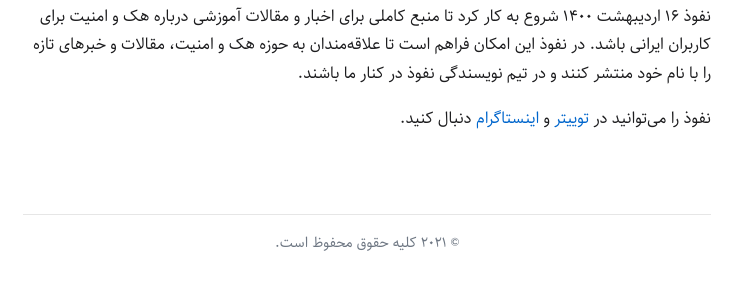
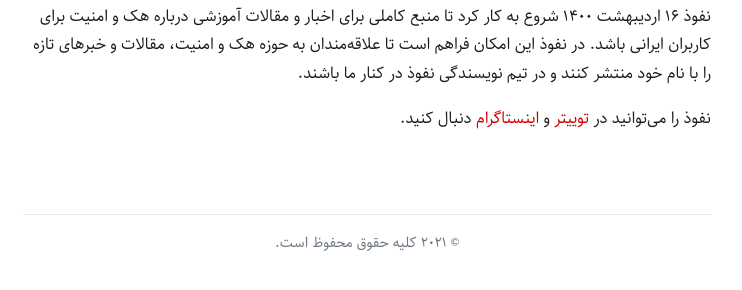
Before and after one commit to nofoz/nofoz.ir, a Jekyll site: the page built from about.md, in a window 1280 px wide. Shown: the part 204-494 px from the top of the page, without its empty margins (446-1188 px from the left). Built offline with Jekyll 4.4.1, drawn with Linux system fonts in a browser that asks for light colours.

Commit message:
Update style.css

```diff
--- a/assets/css/style.css
+++ b/assets/css/style.css
@@ -24,7 +24,7 @@ html {
 }
 
 a {
-    color: #06c;
+    color: #c00;
     text-decoration: none;
 }
 
```
